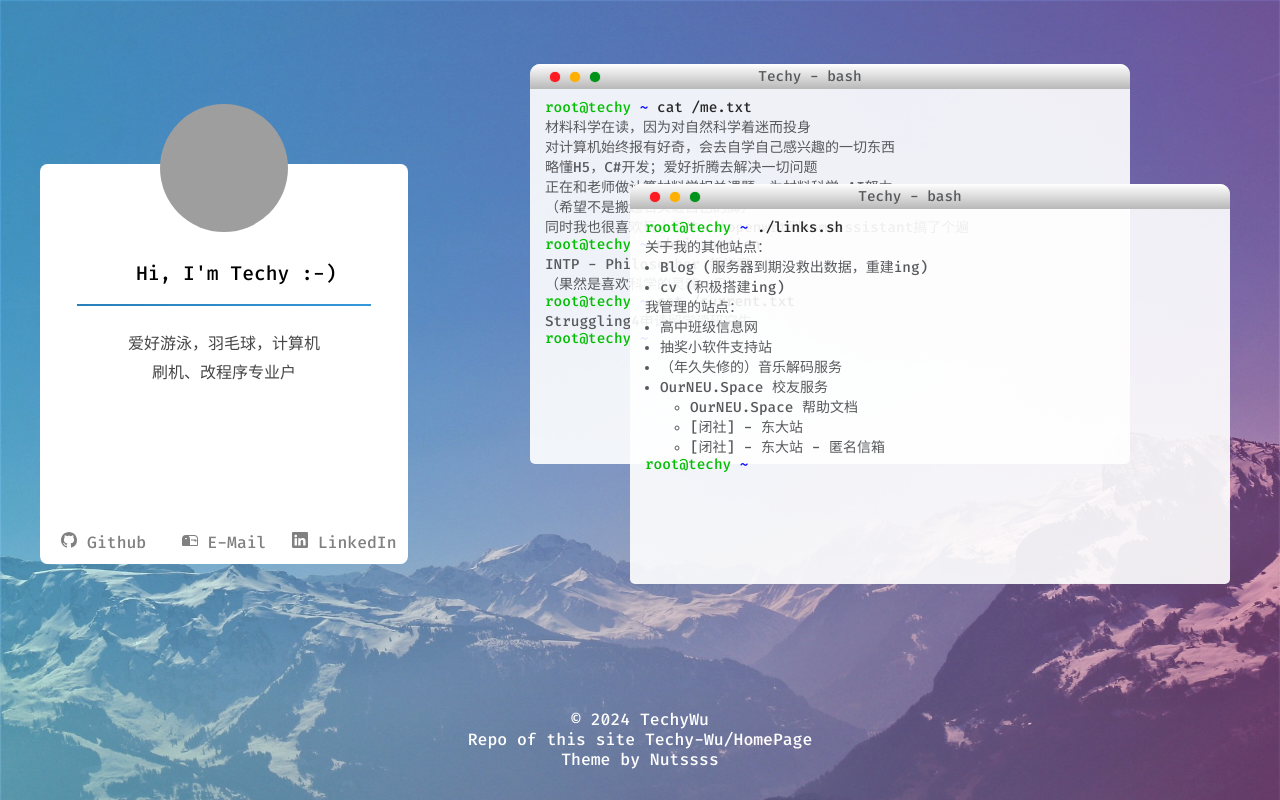
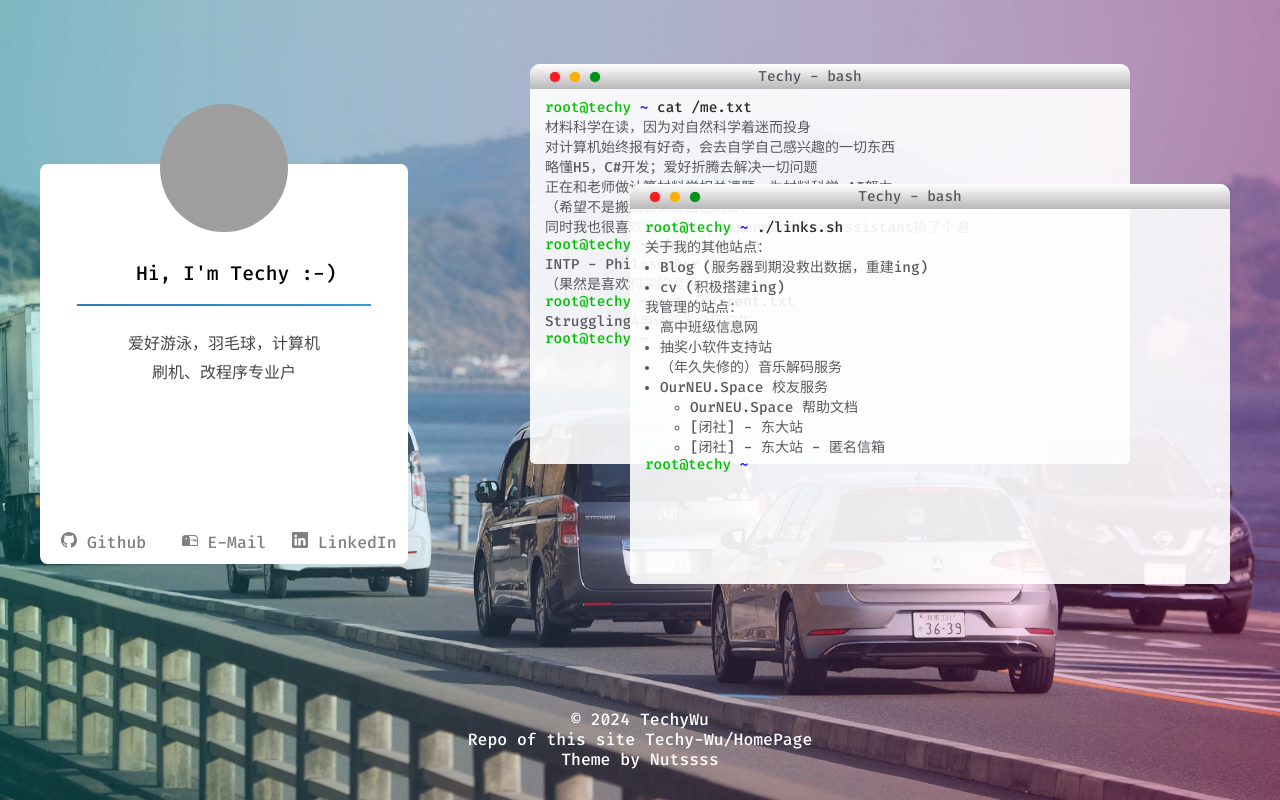
Before and after one commit to Techy-Wu/HomePage, a plain HTML site: page index.html in a window 1280 px wide. Drawn offline with Linux system fonts and the light colour scheme; grey boxes are pictures that could not be loaded.

Commit message:
add background

```diff
--- a/css/nutssss.css
+++ b/css/nutssss.css
@@ -9,9 +9,10 @@ html, body {
 }
 
 body {
-    background-image: linear-gradient(to left, rgba(255, 0, 149, 0.2), rgba(0, 247, 255, 0.2)), url(../img/bg.jpg);
+    background-image: linear-gradient(to left, rgba(255, 0, 149, 0.2), rgba(0, 247, 255, 0.2)), url(../img/bg.jpeg);
     background-repeat: no-repeat;
     background-attachment: fixed;
+    background-position: center;
     background-size: cover;
 }
 
```
Also changed, not shown: img/bg.jpeg (added).
